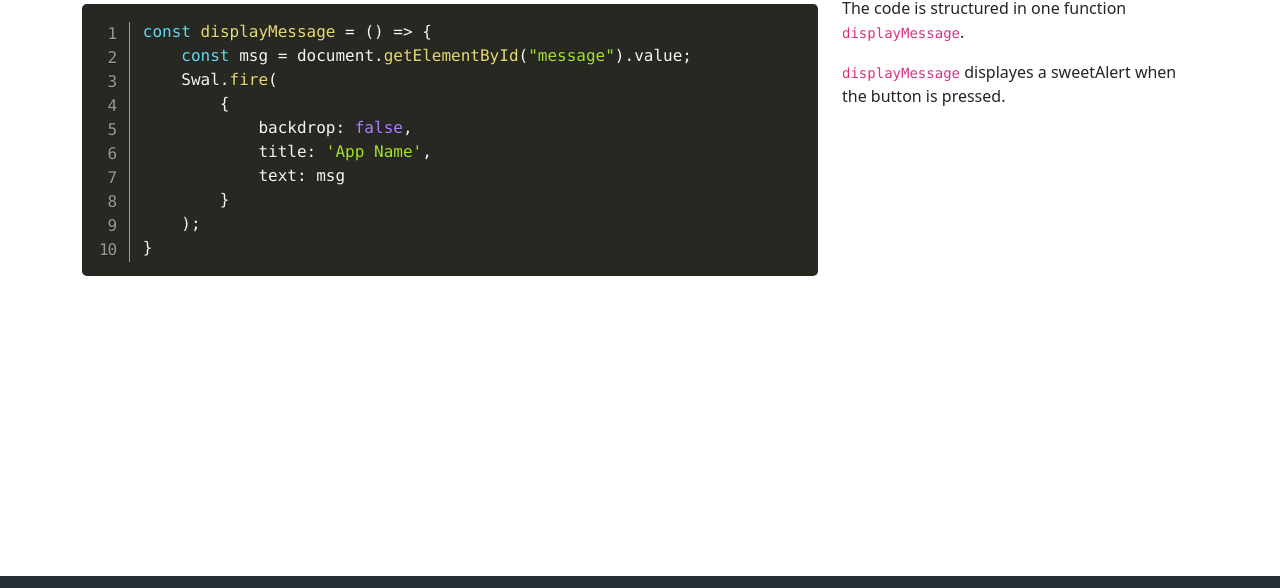
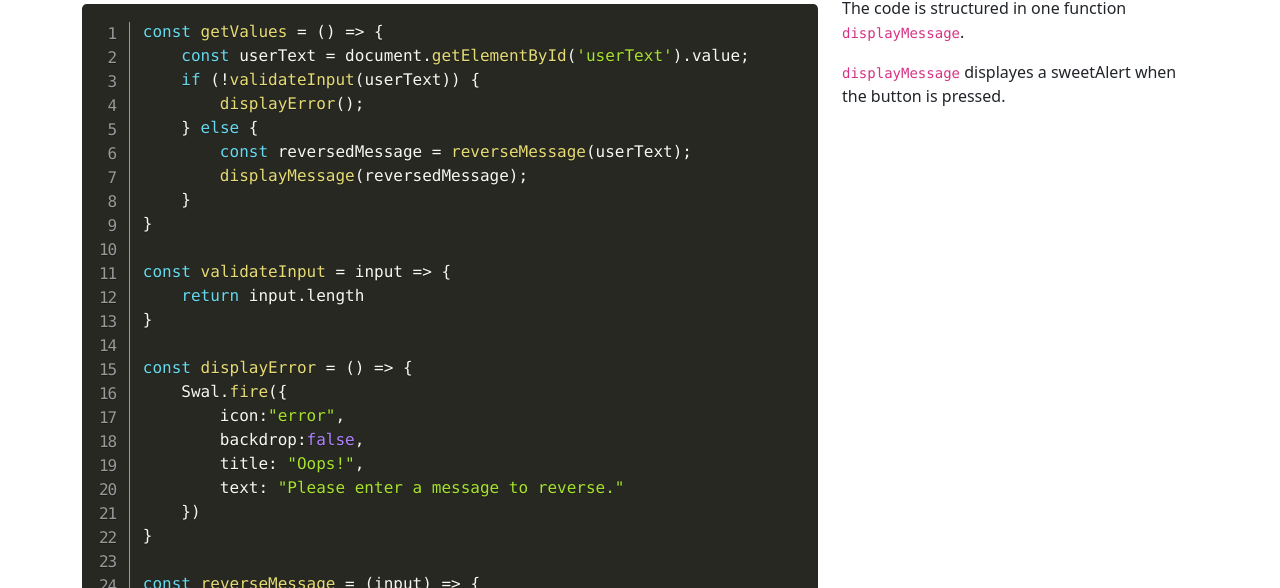
Before and after one commit to taranveersingh93/string-reverse, a plain HTML site: page code.html in a window 1280 px wide. Shown: the part 144-732 px from the top of the page. Drawn offline with nearby package versions, Linux system fonts and the light colour scheme.

Commit message:
Add code

```diff
--- a/code.html
+++ b/code.html
@@ -69,15 +69,45 @@
 					<!-- pre formatted text. indents and spacing will be preserved -->
 					<pre class="line-numbers">
 						<code class="language-js">
-const displayMessage = () => {
-	const msg = document.getElementById("message").value;
-	Swal.fire(
-		{
-			backdrop: false,
-			title: 'App Name',
-			text: msg
-		}
-	);
+const getValues = () => {
+	const userText = document.getElementById('userText').value;
+	if (!validateInput(userText)) {
+		displayError();
+	} else {
+		const reversedMessage = reverseMessage(userText);
+		displayMessage(reversedMessage);
+	}
+}
+
+const validateInput = input => {
+	return input.length
+}
+
+const displayError = () => {
+	Swal.fire({
+		icon:"error",
+		backdrop:false,
+		title: "Oops!",
+		text: "Please enter a message to reverse."
+	})
+}
+
+const reverseMessage = (input) => {
+	let reversedString = '';
+
+	for (let i = input.length - 1; i >= 0; i--) {
+		const letter = input[i]
+		reversedString += letter;
+	}
+
+	return reversedString;
+}
+
+const displayMessage = (input) => {
+	const alertBox = document.getElementById('alert');
+	const msg = document.getElementById('msg');
+	alertBox.classList.remove('invisible');
+	msg.innerText = `Your message reversed is: ${input}`;
 }
 						</code>
 					</pre>
```
